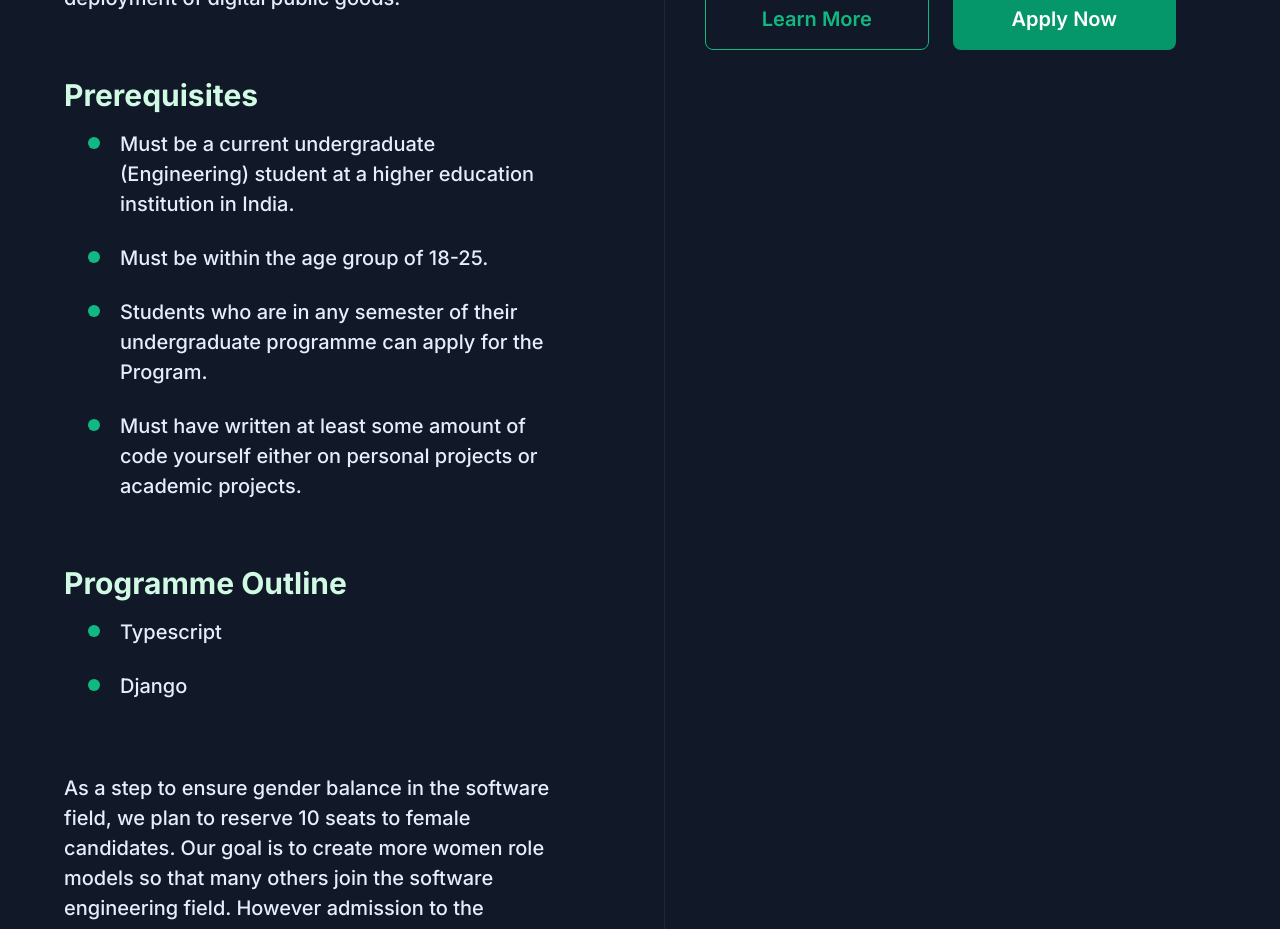
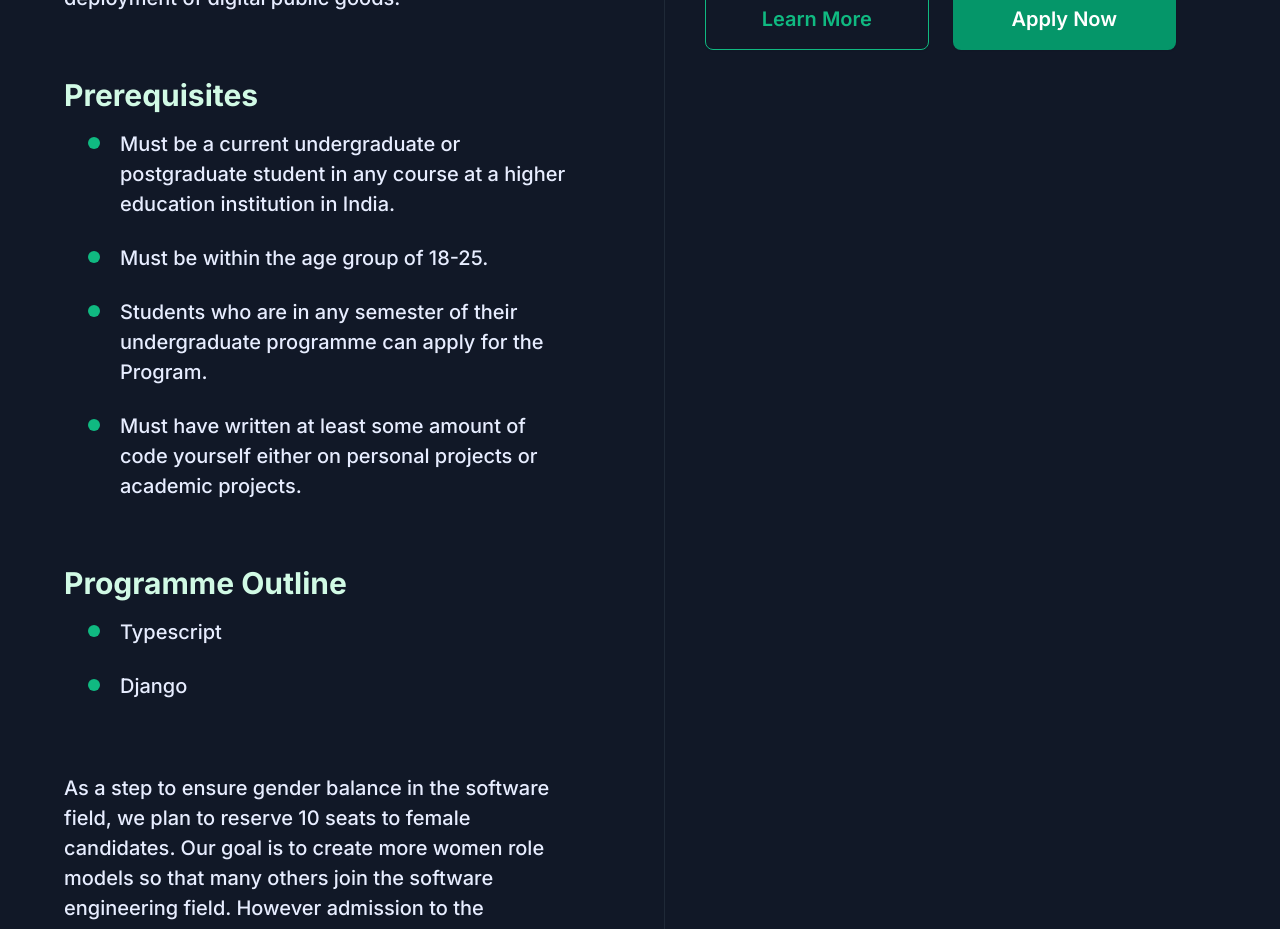
Before and after one commit to pupilfirst/gccc, a Next.js app: page / in a window 1280 px wide. Shown: the part 6120-7049 px from the top of the page. Built offline with nearby package versions, Linux system fonts and the light colour scheme.

Commit message:
Update Prerequisites

```diff
--- a/pages/index.js
+++ b/pages/index.js
@@ -489,7 +489,7 @@ export default function Home() {
                       </h3>
                       <ul className="pt-2 md:pt-4 ml-6 lg:text-xl lg:leading-normal font-medium space-y-4 lg:space-y-6 text-secondary-50">
                         <li className="relative before:absolute before:w-3 before:h-3 before:bg-green-500 before:rounded-full before:left-0 before:top-2 pl-8">
-                          Must be a current undergraduate (Engineering) student
+                          Must be a current undergraduate or postgraduate student in any course
                           at a higher education institution in India.
                         </li>
                         <li className="relative before:absolute before:w-3 before:h-3 before:bg-green-500 before:rounded-full before:left-0 before:top-2 pl-8">
```
